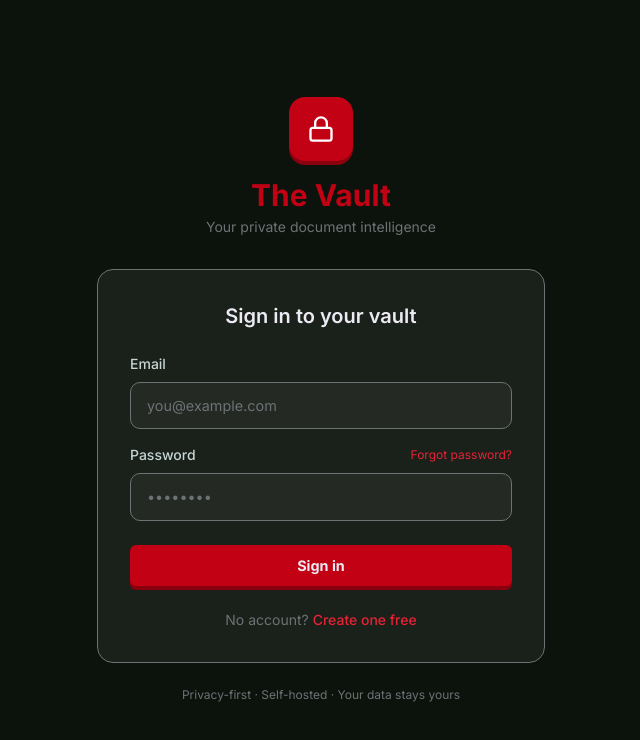
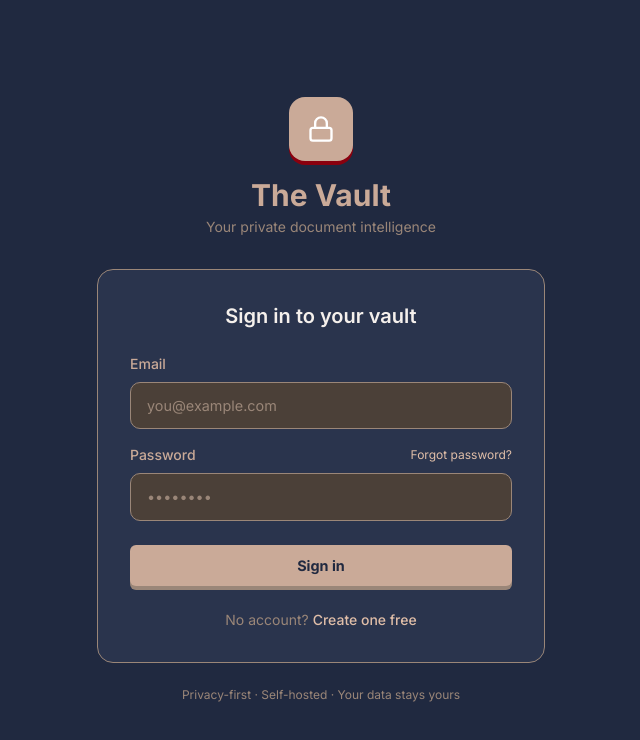
Before and after one commit to Gauravguddeti/the-vault, a Next.js app in the folder frontend/: page /login in a window 1280 px wide. Shown: the top 740 px of the page, without its empty margins (319-959 px from the left). Built offline with nearby package versions, Linux system fonts and the light colour scheme.

Commit message:
UI: Apply new earthy Slate/Taupe/Beige color palette

```diff
--- a/frontend/src/app/globals.css
+++ b/frontend/src/app/globals.css
@@ -3,17 +3,17 @@
 @import "tailwindcss";
 
 :root {
-  --surface-0: #0C120C;
-  --surface-1: #1a201a;
-  --surface-2: #242924;
-  --surface-3: #323832;
-  --border: #6D7275;
-  --border-hover: #C7D6D5;
-  --accent: #C20114;
-  --accent-light: #e62335;
-  --text-primary: #ECEBF3;
-  --text-secondary: #C7D6D5;
-  --text-muted: #6D7275;
+  --surface-0: #202940;
+  --surface-1: #2a344d;
+  --surface-2: #4B4038;
+  --surface-3: #584c42;
+  --border: #9A8678;
+  --border-hover: #CAAA98;
+  --accent: #CAAA98;
+  --accent-light: #e0bea8;
+  --text-primary: #f5f0ec;
+  --text-secondary: #CAAA98;
+  --text-muted: #9A8678;
 }
 
 * { box-sizing: border-box; }
@@ -52,7 +52,7 @@ body {
 /* Bold button */
 .btn-primary {
   background: var(--accent);
-  color: #ECEBF3;
+  color: #202940;
   border: none;
   border-radius: 6px;
   padding: 0.625rem 1.25rem;
@@ -60,18 +60,18 @@ body {
   font-size: 0.9rem;
   cursor: pointer;
   transition: all 0.15s ease;
-  box-shadow: 0 4px 0 #8a000e;
+  box-shadow: 0 4px 0 #9A8678;
 }
 
 .btn-primary:hover {
   transform: translateY(-2px);
-  box-shadow: 0 6px 0 #8a000e;
-  background: #d60b1e;
+  box-shadow: 0 6px 0 #9A8678;
+  background: #e0bea8;
 }
 
 .btn-primary:active {
   transform: translateY(4px);
-  box-shadow: 0 0 0 #8a000e;
+  box-shadow: 0 0 0 #9A8678;
 }
 
 .btn-ghost {
```
